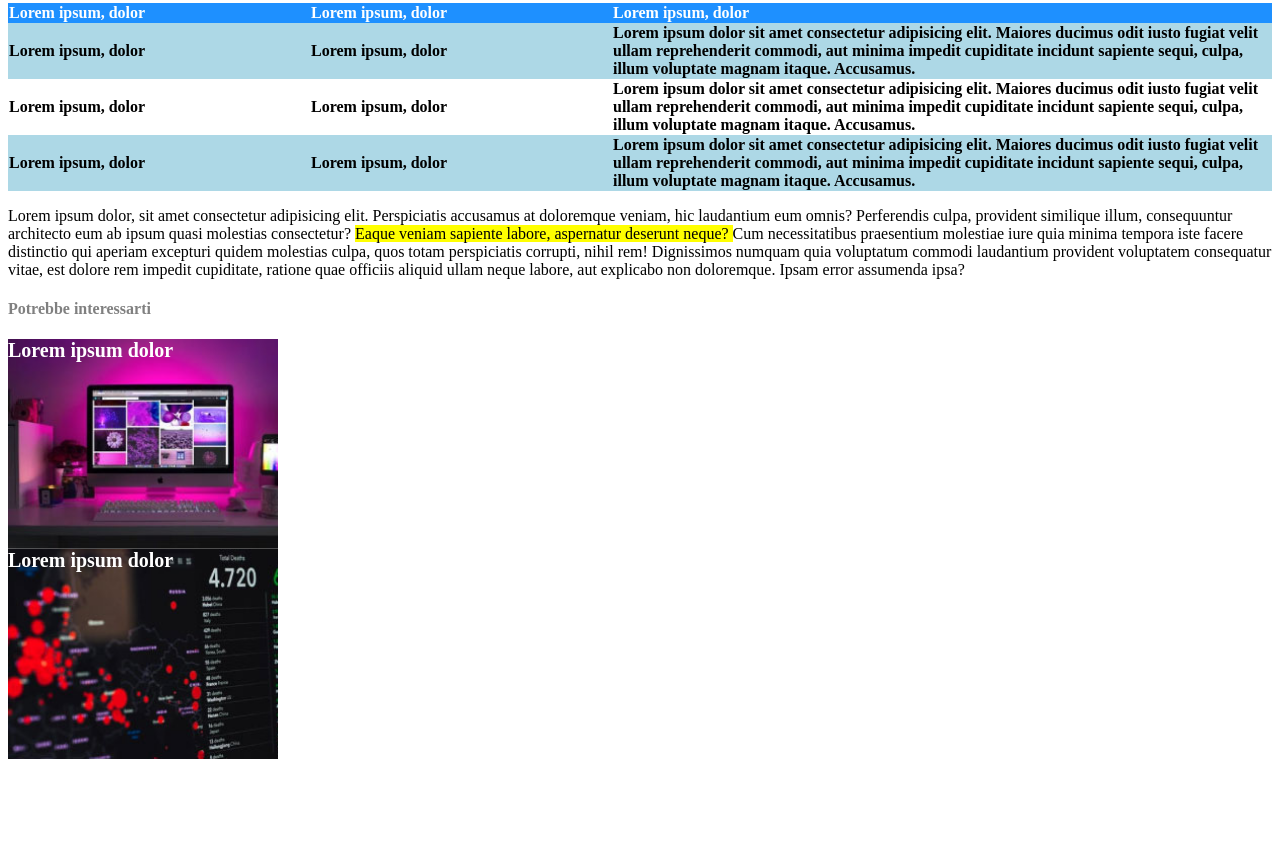
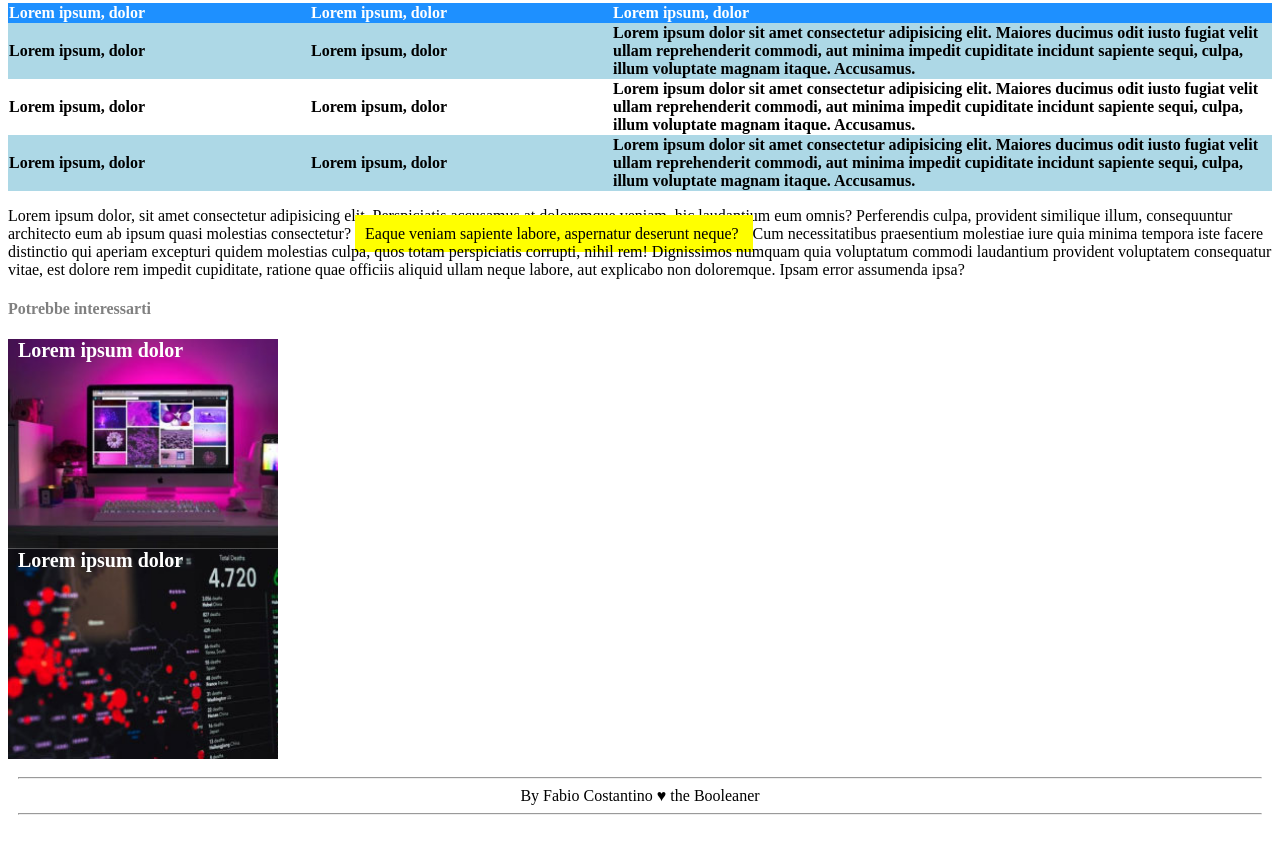
Before and after one commit to FabioCostantino84/html-css-booleaner, a plain HTML site: page index.html in a window 1280 px wide. Shown: the part 978-1819 px from the top of the page. Before the commit the page ends 1745 px from the top, so only its background shows below. Drawn offline with Linux system fonts and the light colour scheme.

Commit message:
info-developer

```diff
--- a/index.html
+++ b/index.html
@@ -151,10 +151,14 @@
         <!-- image-interest -->
 
     </main>
+    <!-- /end main -->
 
     <footer>
-
+        <hr>
+        <span>By Fabio Costantino &hearts; the Booleaner</span>
+        <hr>
     </footer>
+    <!-- /info-developer -->
 
 </body>
 </html>
--- a/style.css
+++ b/style.css
@@ -74,3 +74,8 @@ thead{
     font-weight: bold;
     font-size: 20px;
 }
+
+footer, span{
+    text-align: center;
+    padding: 10px;
+}
```
